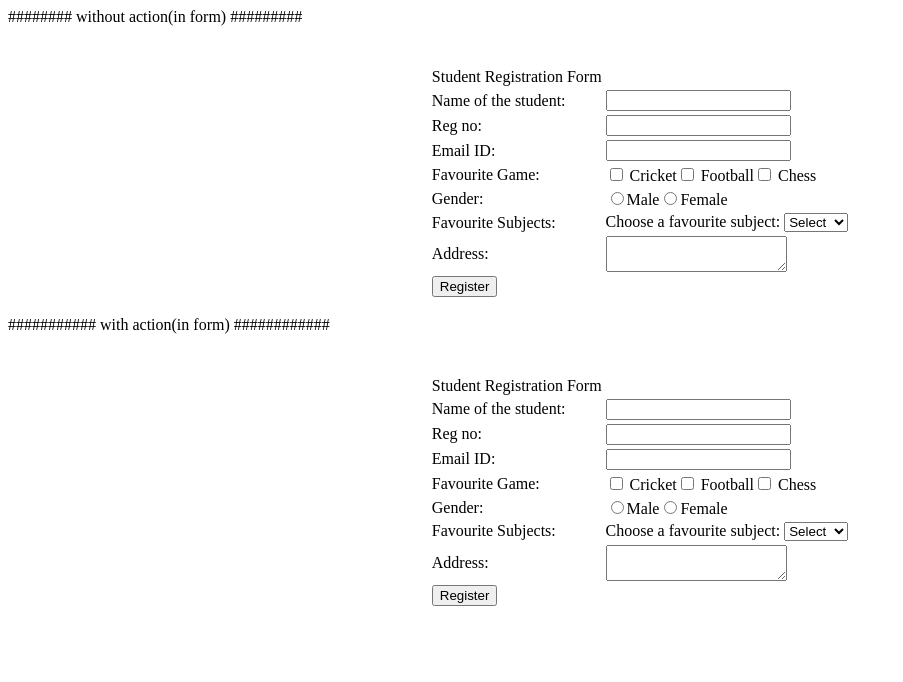
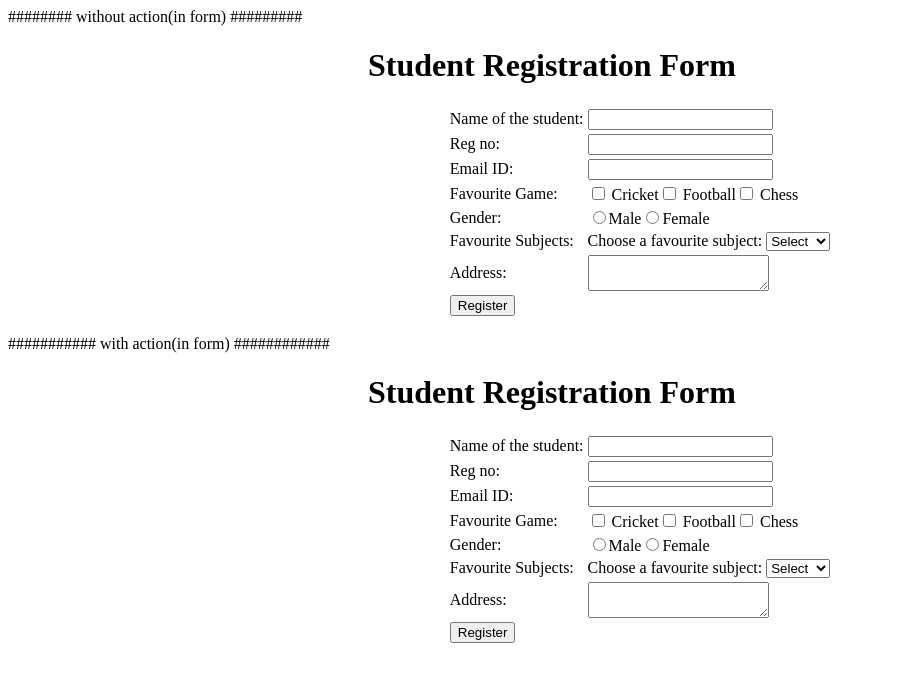
Before and after one commit to Pranavi2002/EP-Skilling-Tasks, a plain HTML site: page registration.html in a window 1280 px wide. Shown: the whole page, without its empty margins (0-903 px from the left). Drawn offline with Linux system fonts and the light colour scheme.

Commit message:
Task-1 Simple Student Registration Page

```diff
--- a/registration.html
+++ b/registration.html
@@ -1,10 +1,10 @@
 ######## without action(in form) #########
 <html>
 <title>Registration Page</title>
+ <h1>&emsp; &emsp; &emsp; &emsp; &emsp; &emsp; &emsp; &emsp; &emsp; Student Registration Form</h1>
 <body>
 <form method="post">
 <table align="center">
-<h1><tr><td>Student Registration Form</td><br></tr></h1>
 <tr><td>Name of the student:</td><td><input type="text" name="student"><br></td></tr>
 <tr><td>Reg no:</td><td><input type="text" name="regno"><br></td></tr>
 <tr><td>Email ID:</td><td><input type="text" name="email"><br></td></tr>
@@ -25,11 +25,12 @@
 </html>
 
 ########### with action(in form) ############
+<html>
 <title>Registration Page</title>
+<h1>&emsp; &emsp; &emsp; &emsp; &emsp; &emsp; &emsp; &emsp; &emsp; Student Registration Form</h1>
 <body>
 <form action="registration" method="post">
 <table align="center">
-<h1><tr><td>Student Registration Form</td><br></tr></h1>
 <tr><td>Name of the student:</td><td><input type="text" name="student"><br></td></tr>
 <tr><td>Reg no:</td><td><input type="text" name="regno"><br></td></tr>
 <tr><td>Email ID:</td><td><input type="text" name="email"><br></td></tr>
```
